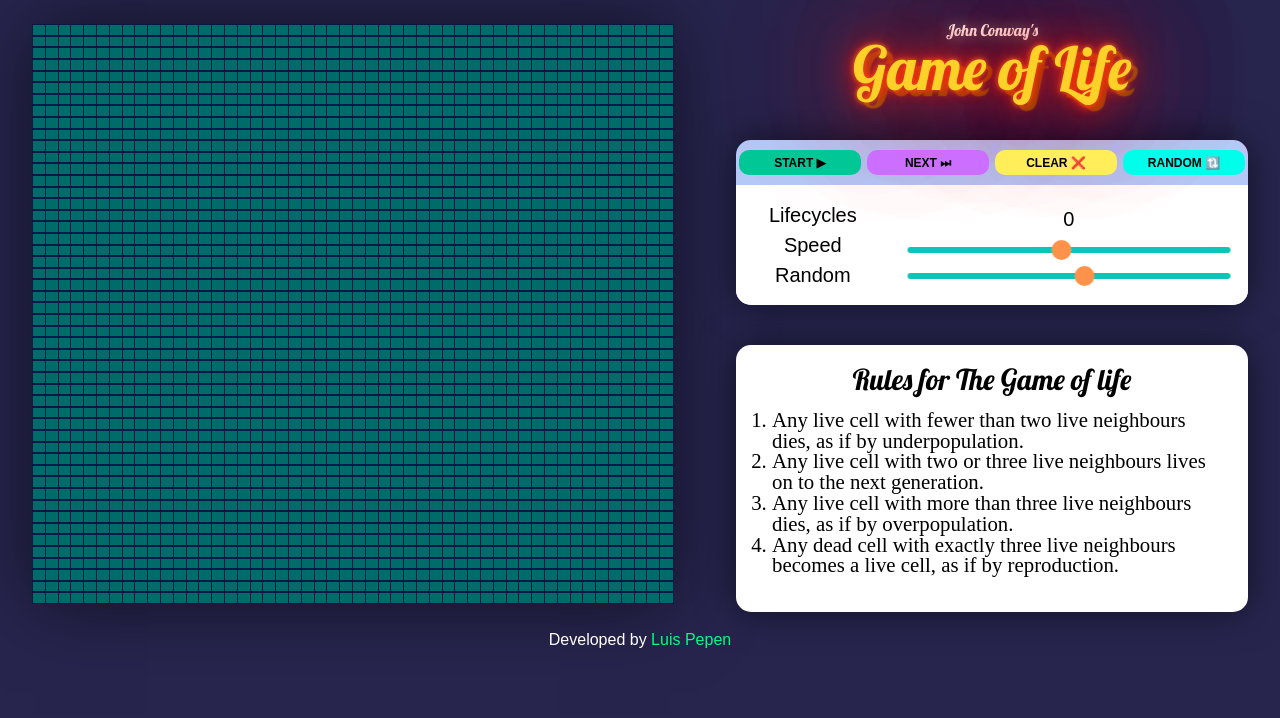
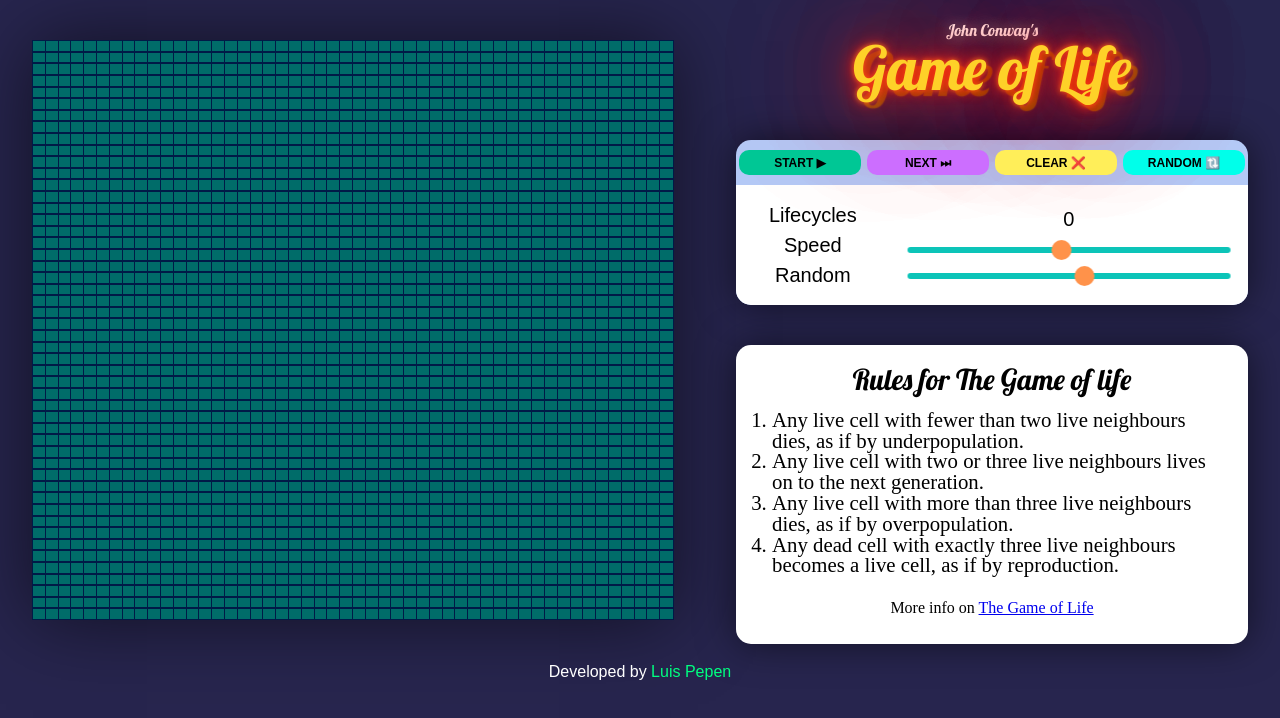
Before and after one commit to azatecas/CS_Build_Week_1, a React (Create React App) app in the folder game-of-life/: page / in a window 1280 px wide. Shown: the top 718 px of the page. Built offline with nearby package versions, Linux system fonts and the light colour scheme.

Commit message:
grid color changed to green

```diff
--- a/game-of-life/src/App.css
+++ b/game-of-life/src/App.css
@@ -162,7 +162,7 @@
 .grid-cont {
   display: grid;
   grid-template-columns: repeat(50, 0.8vw);
-  background-color: rgb(0, 108, 105);
+  background-color: rgb(9, 116, 98);
   margin: 2vh 0 0 0;
   width: 40vw;
   gap: 0;
--- a/game-of-life/src/components/Grid.js
+++ b/game-of-life/src/components/Grid.js
@@ -244,6 +244,15 @@
                   live cell, as if by reproduction.
                 </li>
               </ol>
+              <p>
+                More info on{" "}
+                <a
+                  href="https://en.wikipedia.org/wiki/Conway%27s_Game_of_Life"
+                  target="a_blank"
+                >
+                  The Game of Life
+                </a>{" "}
+              </p>
             </div>
           </div>
         </div>
```
